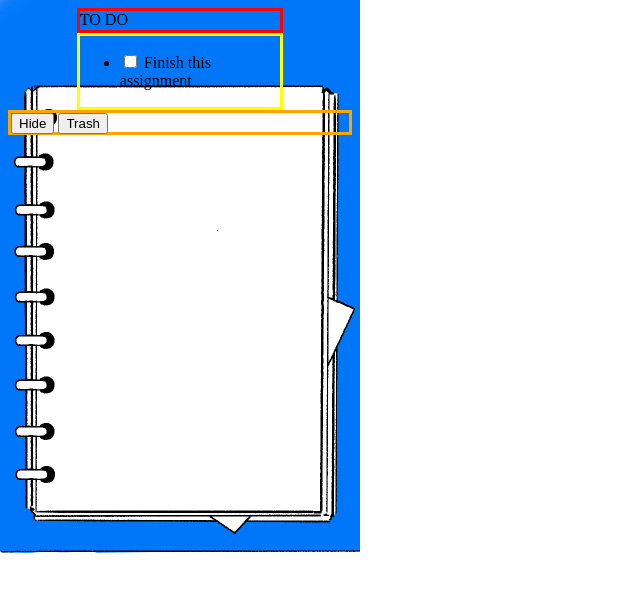
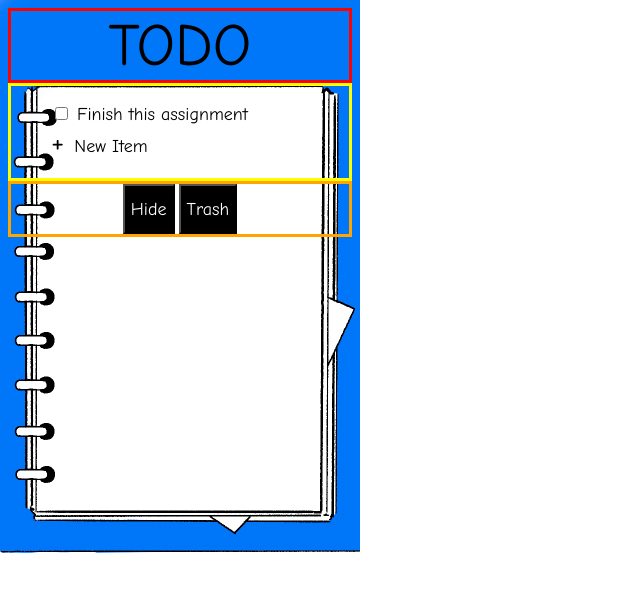
Before and after one commit to AdamrBeckwith/cs124-lab2, a plain HTML site: page docs/notebook-base.html in a window 1280 px wide. Shown: the whole page, without its empty margins (0-640 px from the left). Drawn offline with Linux system fonts and the light colour scheme.

Commit message:
2.8 changes

```diff
--- a/docs/notebook-base.html
+++ b/docs/notebook-base.html
@@ -3,20 +3,25 @@
 <head>
 <link rel="stylesheet" href="notebook.css">
 
+<meta name="viewport" content="width=device-width, initial-scale=1.0">
+
 </head>
 <body>
 
-    <div id = "container">
 
         <div id = "title">
-            TO DO
+            TODO
         </div>
 
         <div id = "list">
-            <ul id = "">
+            <ul >
                 <li>
                     <input type = "checkbox" name = " 1">
                     Finish this assignment
+                </li>
+
+                <li id = "newItem">
+                   <text> + </text>  New Item
                 </li>
             </ul>
         </div>
--- a/docs/notebook.css
+++ b/docs/notebook.css
@@ -8,9 +8,8 @@ html {
 
 #container {
     display: grid;
-    grid-template-columns:  20% 60% 20%;
-    grid-template-rows:20% 60% 20%;
-    size: contain;
+    grid-template-columns: 5% 90% 5%; /* 30px 300px 30px ; */
+    grid-template-rows: 90px 425px 35px 90px;
 
 }
 
@@ -19,6 +18,13 @@ html {
     border-color: red;
     grid-row: 1/ span 1;
     grid-column: 2/span 1;
+
+    font-style: bold;
+    font-family: "Comic Sans MS" ;
+    text-align: center;
+    font-size: 60px ;
+    color: Black
+
 }
 
 #list {
@@ -26,11 +32,36 @@ html {
     border-color: yellow;
     grid-row: 2/ span 1;
     grid-column: 2/span 1;
+
+
+    font-family: "Comic Sans MS" ;
+    font-size: 18px ;
+    color: Black;
+
+}
+#list li {
+    list-style: none;
+}
+text {
+    font-size: 30px;
 }
 
 #buttons {
+    /* display: flex; */
     border-style: solid;
     border-color: orange;
-    grid-row: 3/ span 1;
+    grid-row: 4/ span 1;
     grid-column: 1/span 3;
+    justify-content: space-between;
+    text-align: center;
+
 }
+#buttons input{
+    background-color: black;
+    color: white;
+    font-family: "Comic Sans MS" ;
+    font-size: 18px ;
+    height: 50px;
+
+
+}
```
